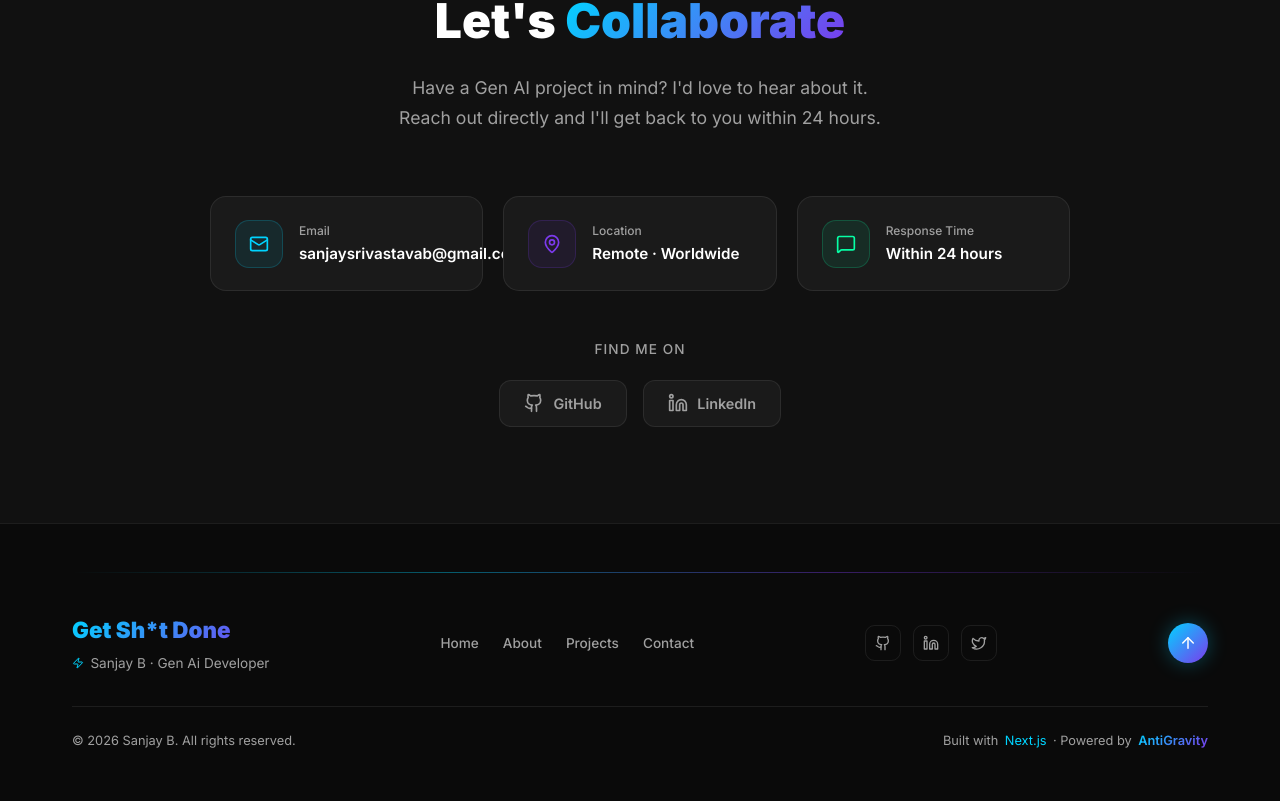
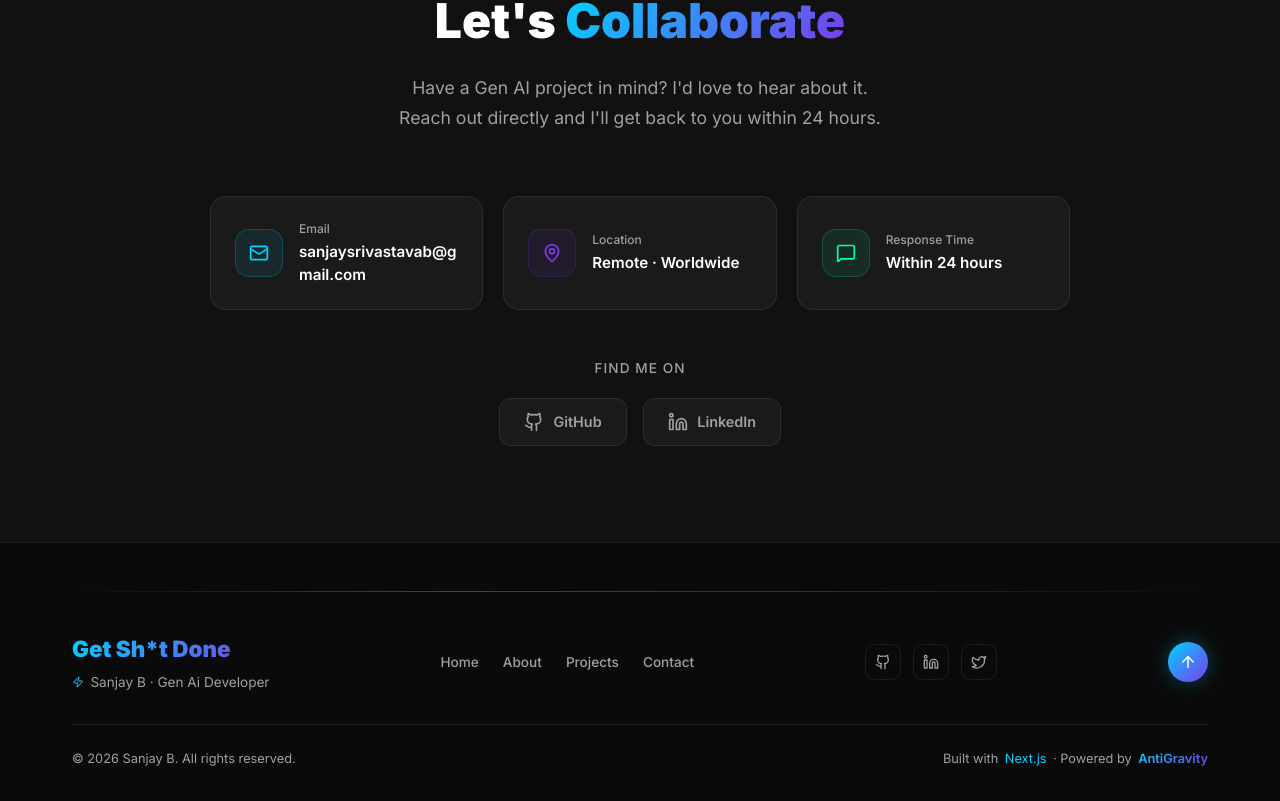
Before and after one commit to Sanjaystorm7119/portfoliowebsite, a Next.js app in the folder antigravity-portfolio/: page / in a window 1280 px wide. Shown: the part 3778-4579 px from the top of the page. Built offline with nearby package versions, Linux system fonts and the light colour scheme.

Commit message:
fix email overflow

```diff
--- a/antigravity-portfolio/src/components/Contact.tsx
+++ b/antigravity-portfolio/src/components/Contact.tsx
@@ -86,9 +86,9 @@ export default function Contact() {
               }}>
                 {item.icon}
               </div>
-              <div>
+              <div style={{ minWidth: 0, flex: 1 }}>
                 <div style={{ fontSize: "0.75rem", color: "var(--text-secondary)", fontWeight: 500, marginBottom: "0.2rem" }}>{item.label}</div>
-                <div style={{ fontSize: "0.95rem", color: "var(--text-primary)", fontWeight: 600 }}>{item.value}</div>
+                <div style={{ fontSize: "0.95rem", color: "var(--text-primary)", fontWeight: 600, wordBreak: "break-all" }}>{item.value}</div>
               </div>
             </motion.div>
           ))}
```
